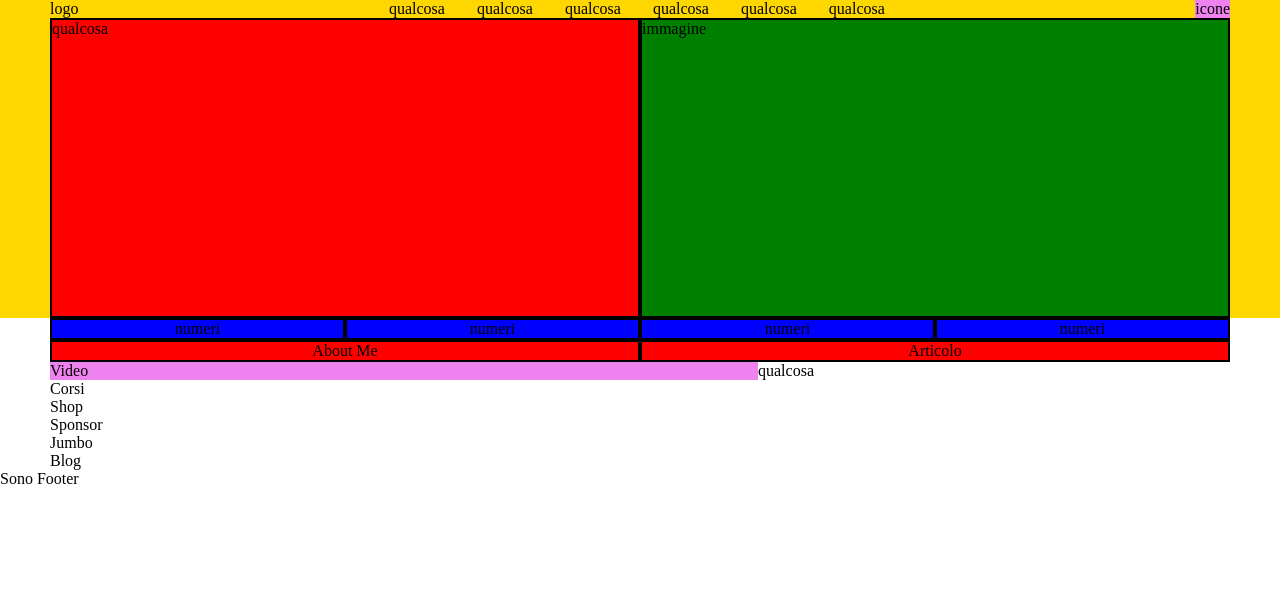
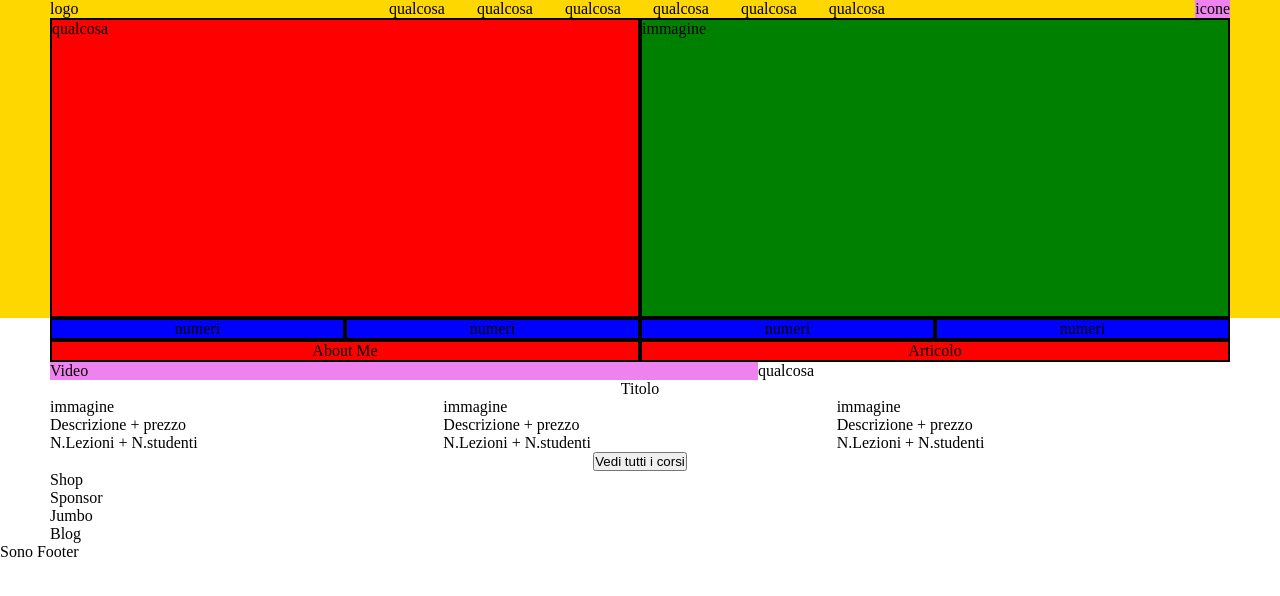
Before and after one commit to Marco-Vigilio/proj-html-vuejs, a Vue app: page / in a window 1280 px wide. Shown: the top 596 px of the page. Built offline with nearby package versions, Linux system fonts and the light colour scheme.

Commit message:
creo struttura per Courses e aggiungo component Card

```diff
--- /dev/null
+++ b/src/components/main/Card.vue
@@ -0,0 +1,29 @@
+<template>
+    <div class="card">
+        <div class="header">immagine</div>
+        <div class="main">Descrizione + prezzo</div>
+        <div class="footer">N.Lezioni + N.studenti</div>
+    </div>
+
+    <div class="card">
+        <div class="header">immagine</div>
+        <div class="main">Descrizione + prezzo</div>
+        <div class="footer">N.Lezioni + N.studenti</div>
+    </div>
+
+    <div class="card">
+        <div class="header">immagine</div>
+        <div class="main">Descrizione + prezzo</div>
+        <div class="footer">N.Lezioni + N.studenti</div>
+    </div>
+</template>
+<script>
+export default {
+    name: "Card",
+}
+</script>
+<style lang="scss" scoped>
+.card {
+    width: calc(100% / 3);
+}
+</style>
--- a/src/components/main/Courses.vue
+++ b/src/components/main/Courses.vue
@@ -1,9 +1,34 @@
 <template>
-    <section>Corsi</section>
+    <section>
+        <div class="title">Titolo</div>
+        <div class="cards">
+            <Card />
+        </div>
+        <div class="button">
+            <button class="button">Vedi tutti i corsi</button>
+        </div>
+    </section>
 </template>
 <script>
+import Card from './Card.vue';
 export default {
     name: "Courses",
+    components: {
+        Card,
+    }
 }
 </script>
-<style lang="scss" scoped></style>
+<style lang="scss" scoped>
+div.title {
+    text-align: center;
+}
+
+.cards {
+    display: flex;
+}
+
+.button {
+    display: flex;
+    justify-content: center;
+}
+</style>
```
